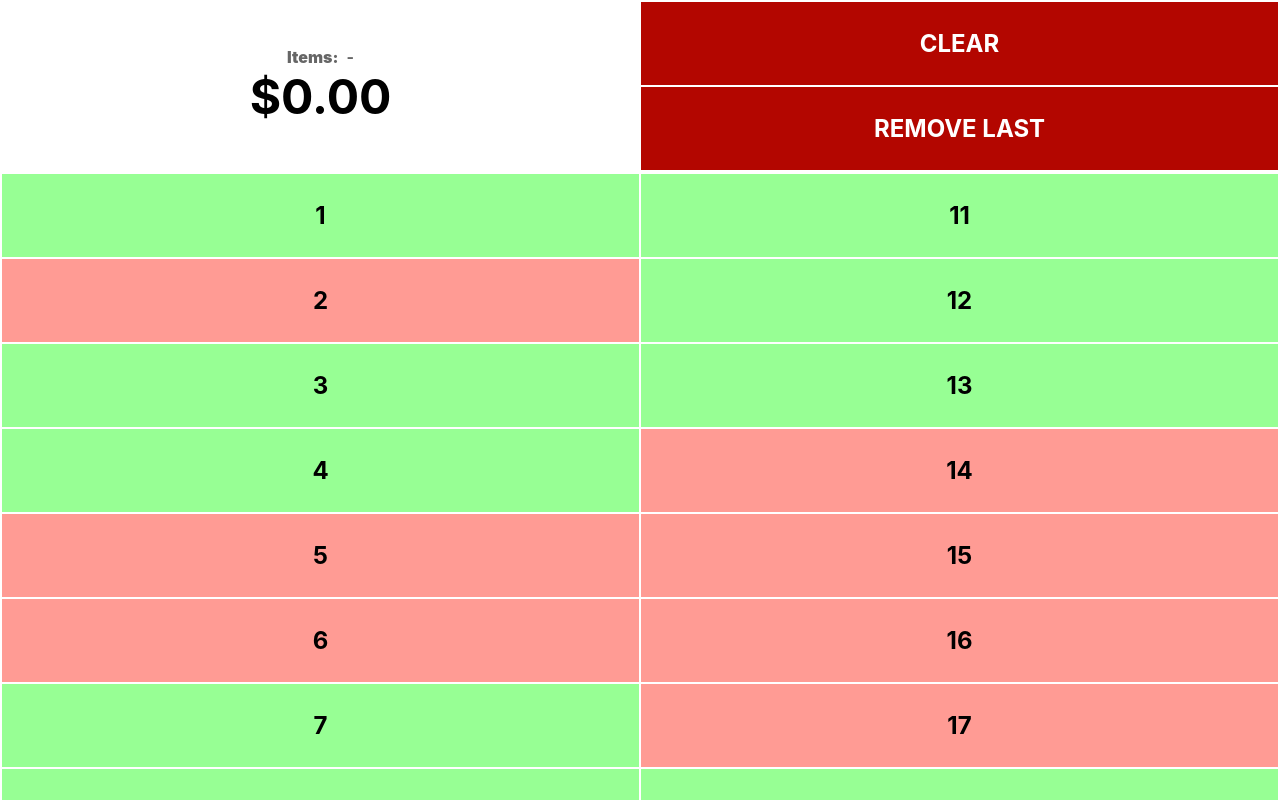
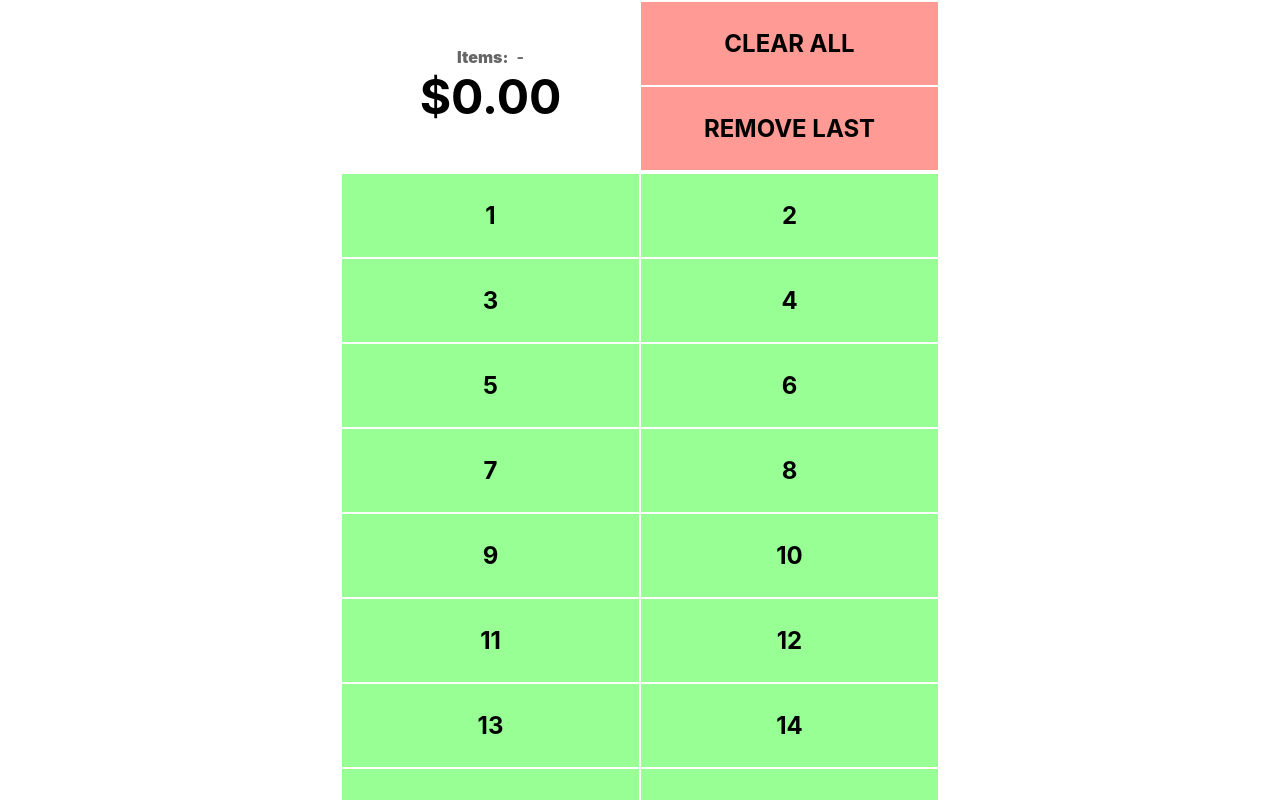
Before and after one commit to nathanalderson/christmas-store-calc, a React (Create React App) app: page / in a window 1280 px wide. Shown: the top 800 px of the page. Built offline with nearby package versions, Linux system fonts and the light colour scheme.

Commit message:
Rearrange buttons; max-width

```diff
--- a/src/App.css
+++ b/src/App.css
@@ -26,6 +26,9 @@
 
 table {
   width: 100%;
+  max-width: 600px;
+  margin-left: auto;
+  margin-right: auto;
 }
 
 td {
@@ -51,30 +54,20 @@ td {
   border: 3px #888 solid;
 }
 
-td.red {
-  background: #ff9b94;
-}
-
-td.red:active {
-  background: #691f1a;
-  color: #fff;
-}
-
-td.green {
+td.number {
   background: #97ff94;
 }
 
-td.green:active {
+td.number:active {
   background: #0e450c;
   color: #fff;
 }
 
 td.clear, td.removelast {
-  background: #b30600;
-  color: white;
+  background: #ff9b94;
 }
 
 td.clear:active, td.removelast:active {
-  background: #4a0200;
-  color: white;
+  background: #691f1a;
+  color: #fff;
 }
--- a/src/Buttons.js
+++ b/src/Buttons.js
@@ -3,44 +3,44 @@ function ButtonArea(props) {
     <div class="button-area">
       <table>
         <tr>
-          <Button updateNumlist={props.updateNumlist} num={1} color="green"/>
-          <Button updateNumlist={props.updateNumlist} num={11} color="green"/>
+          <Button updateNumlist={props.updateNumlist} num={1}/>
+          <Button updateNumlist={props.updateNumlist} num={2}/>
         </tr>
         <tr>
-          <Button updateNumlist={props.updateNumlist} num={2} color="red"/>
-          <Button updateNumlist={props.updateNumlist} num={12} color="green"/>
+          <Button updateNumlist={props.updateNumlist} num={3}/>
+          <Button updateNumlist={props.updateNumlist} num={4}/>
         </tr>
         <tr>
-          <Button updateNumlist={props.updateNumlist} num={3} color="green"/>
-          <Button updateNumlist={props.updateNumlist} num={13} color="green"/>
+          <Button updateNumlist={props.updateNumlist} num={5}/>
+          <Button updateNumlist={props.updateNumlist} num={6}/>
         </tr>
         <tr>
-          <Button updateNumlist={props.updateNumlist} num={4} color="green"/>
-          <Button updateNumlist={props.updateNumlist} num={14} color="red"/>
+          <Button updateNumlist={props.updateNumlist} num={7}/>
+          <Button updateNumlist={props.updateNumlist} num={8}/>
         </tr>
         <tr>
-          <Button updateNumlist={props.updateNumlist} num={5} color="red"/>
-          <Button updateNumlist={props.updateNumlist} num={15} color="red"/>
+          <Button updateNumlist={props.updateNumlist} num={9}/>
+          <Button updateNumlist={props.updateNumlist} num={10}/>
         </tr>
         <tr>
-          <Button updateNumlist={props.updateNumlist} num={6} color="red"/>
-          <Button updateNumlist={props.updateNumlist} num={16} color="red"/>
+          <Button updateNumlist={props.updateNumlist} num={11}/>
+          <Button updateNumlist={props.updateNumlist} num={12}/>
         </tr>
         <tr>
-          <Button updateNumlist={props.updateNumlist} num={7} color="green"/>
-          <Button updateNumlist={props.updateNumlist} num={17} color="red"/>
+          <Button updateNumlist={props.updateNumlist} num={13}/>
+          <Button updateNumlist={props.updateNumlist} num={14}/>
         </tr>
         <tr>
-          <Button updateNumlist={props.updateNumlist} num={8} color="green"/>
-          <Button updateNumlist={props.updateNumlist} num={18} color="green"/>
+          <Button updateNumlist={props.updateNumlist} num={15}/>
+          <Button updateNumlist={props.updateNumlist} num={16}/>
         </tr>
         <tr>
-          <Button updateNumlist={props.updateNumlist} num={9} color="red"/>
-          <Button updateNumlist={props.updateNumlist} num={19} color="green"/>
+          <Button updateNumlist={props.updateNumlist} num={17}/>
+          <Button updateNumlist={props.updateNumlist} num={18}/>
         </tr>
         <tr>
-          <Button updateNumlist={props.updateNumlist} num={10} color="red"/>
-          <Button updateNumlist={props.updateNumlist} num={20} color="green"/>
+          <Button updateNumlist={props.updateNumlist} num={19}/>
+          <Button updateNumlist={props.updateNumlist} num={20}/>
         </tr>
       </table>
     </div>
@@ -49,7 +49,7 @@ function ButtonArea(props) {
 
 function Button(props) {
   return (
-    <td class={`button number ${props.color}`} onClick={ () =>
+    <td class="button number" onClick={ () =>
         props.updateNumlist(numlist => [...numlist, props.num])
     }>
       {props.num}
@@ -72,7 +72,7 @@ function Clear(props) {
     <td class="button clear" onClick={ () =>
         props.updateNumlist([])
     }>
-      CLEAR
+      CLEAR ALL
     </td>
   )
 }
```
